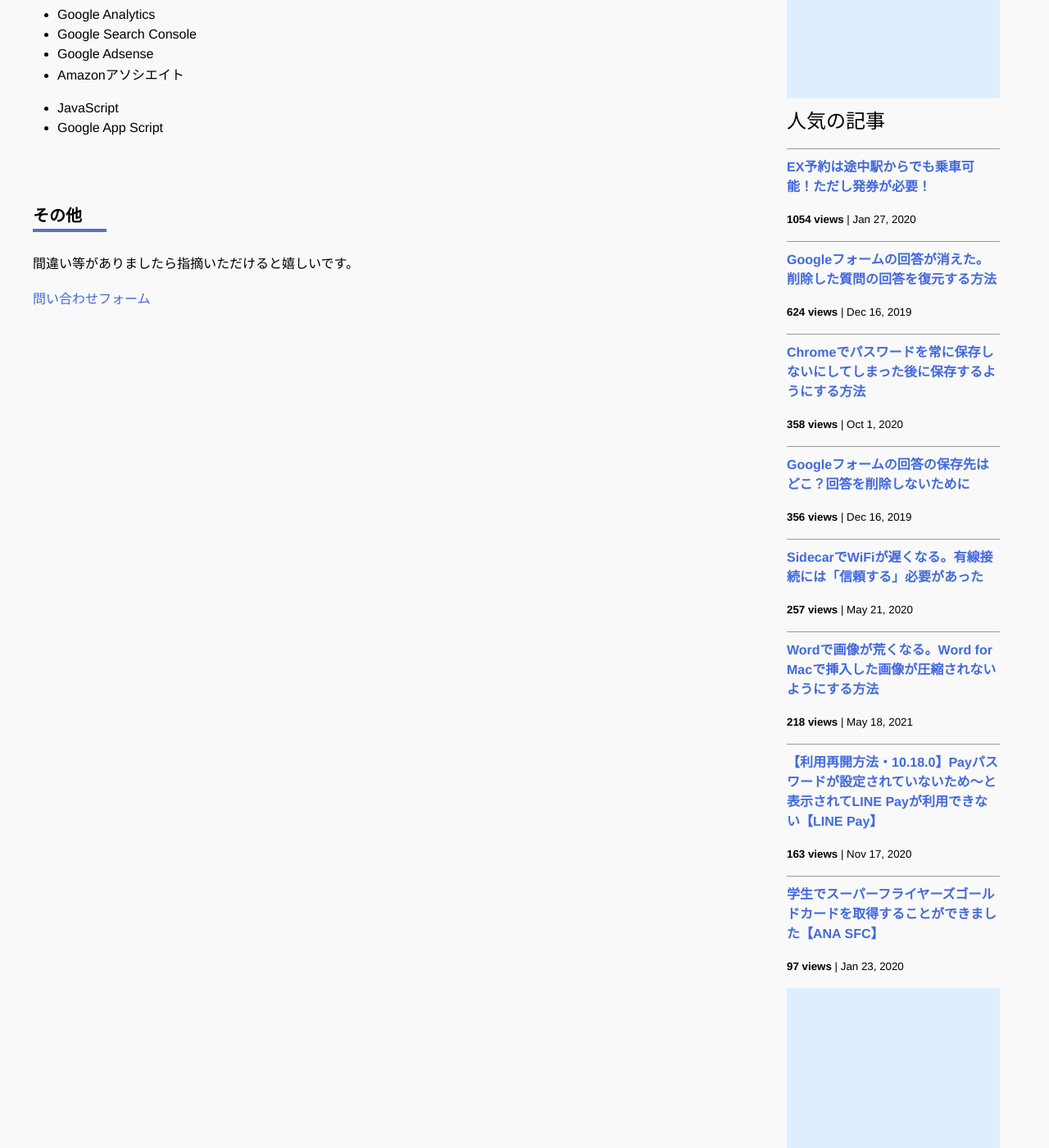
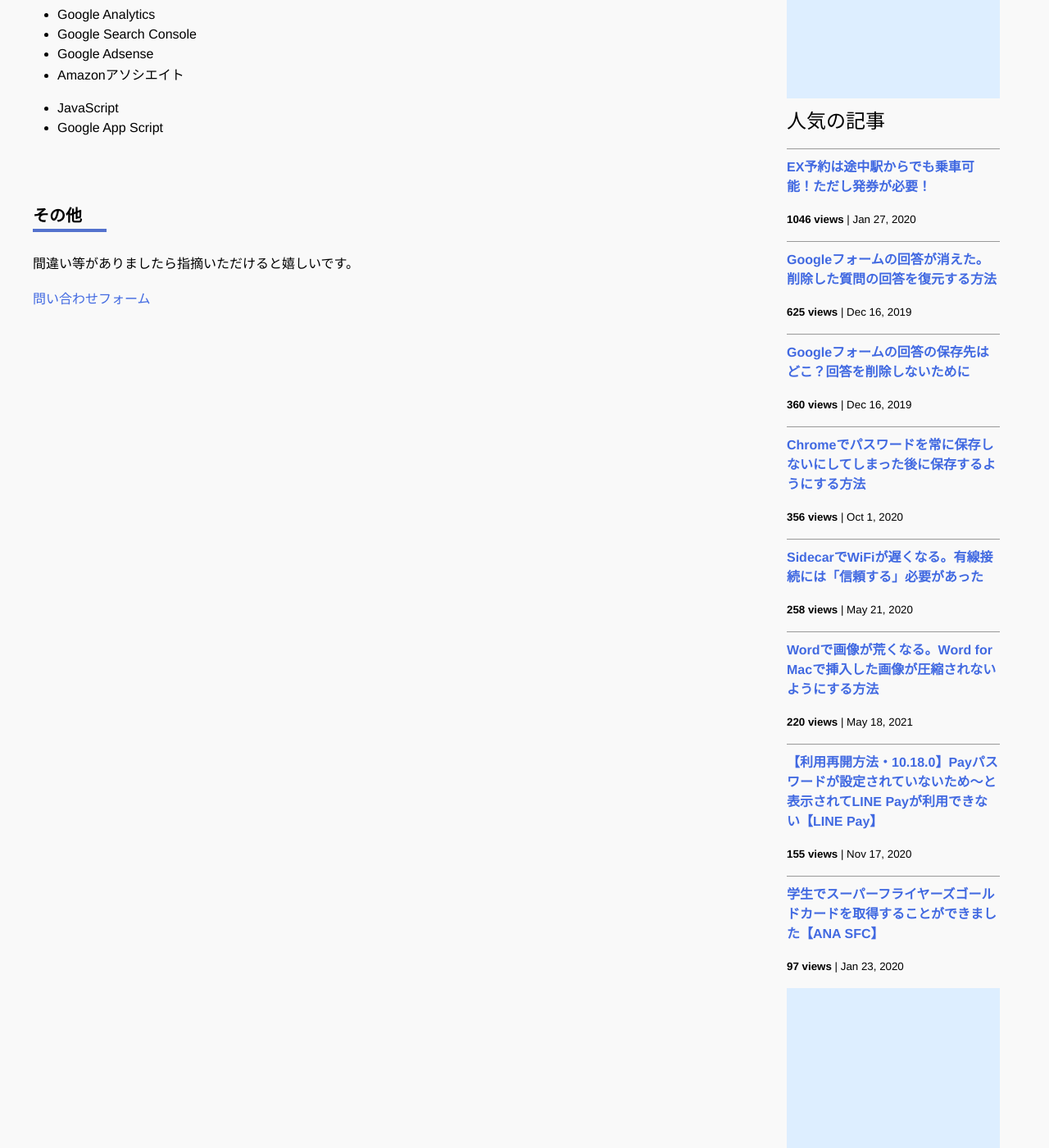
Before and after one commit to iwanaminami/shoyaiwaname, a Jekyll site: the page built from about.markdown, in a window 1280 px wide and 1400 px high, scrolled down 693 px. Shown: the whole window at 82% size. Built offline with Jekyll 4.4.1, drawn with Linux system fonts in a browser that asks for light colours; nearby versions of some CDN libraries; comment, search, counter and statistics services are not loaded.

Commit message:
a new commit message

```diff
--- a/_data/popularposts.yml
+++ b/_data/popularposts.yml
@@ -1,17 +1,17 @@
 side:
-  - view: 1054
+  - view: 1046
     url: /2020/01/27/ex-rideontheway.html
-  - view: 624
+  - view: 625
     url: /2019/12/16/restore-googleform.html
-  - view: 358
+  - view: 360
+    url: /2019/12/16/googleform-answers.html
+  - view: 356
     url: /2020/10/01/googlepassword.html
-  - view: 356
-    url: /2019/12/16/googleform-answers.html
-  - view: 257
+  - view: 258
     url: /2020/05/21/sidecar-via-cable.html
-  - view: 218
+  - view: 220
     url: /2021/05/18/image-compression-word.html
-  - view: 163
+  - view: 155
     url: /2020/11/17/linepay.html
   - view: 97
     url: /2020/01/23/sfcgold.html
```
